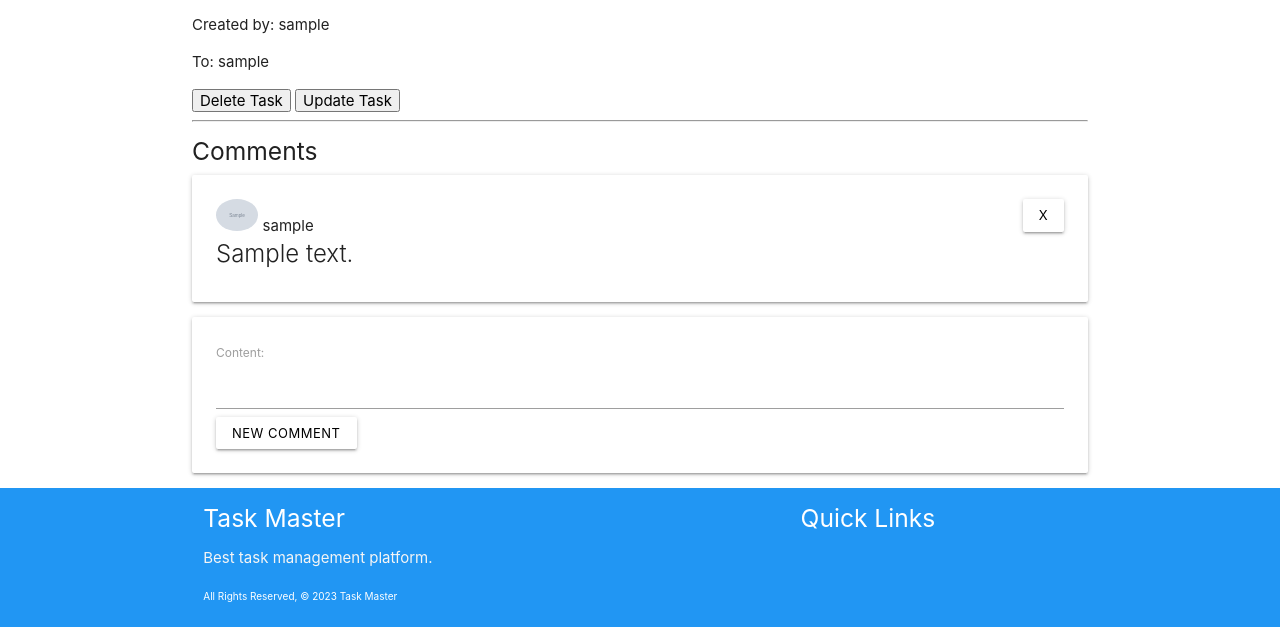
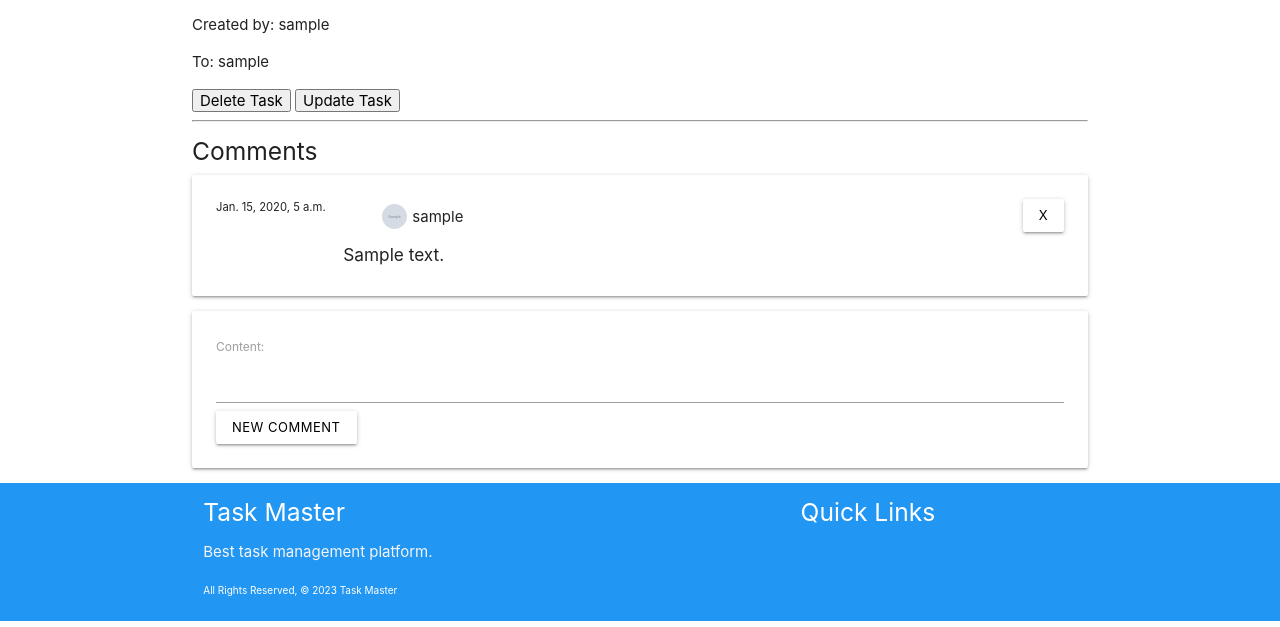
Before and after one commit to lucas-richards/task_master, a Django app: page /projects/1/tasks/1/ in a window 1280 px wide. Shown: the part 381-1008 px from the top of the page. Run offline with Django 4.2, Linux system fonts and the light colour scheme; tables that the repository leaves empty hold one stand-in row (values such as "Sample post"); grey boxes marked "Sample" are stand-in pictures.

Commit message:
profile edit page and comments avatars looking good

```diff
--- a/main_app/apps.py
+++ b/main_app/apps.py
@@ -3,3 +3,6 @@ from django.apps import AppConfig
 class MainAppConfig(AppConfig):
     default_auto_field = 'django.db.models.BigAutoField'
     name = 'main_app'
+
+    def ready(self):
+        import main_app.signals
--- a/main_app/forms.py
+++ b/main_app/forms.py
@@ -1,5 +1,6 @@
 from django.forms import ModelForm
-from .models import Task, Comment
+from .models import Task, Comment, User, Profile
+from django import forms
 
 class TaskForm(ModelForm):
   class Meta:
@@ -10,3 +11,15 @@ class CommentForm(ModelForm):
   class Meta:
     model = Comment
     fields = ['content']
+
+class UserUpdateForm(forms.ModelForm):
+    email = forms.EmailField()
+
+    class Meta:
+        model = User
+        fields = ['username','email']
+
+class ProfileUpdateForm(forms.ModelForm):
+    class Meta:
+        model = Profile
+        fields = ['department']
--- a/main_app/models.py
+++ b/main_app/models.py
@@ -85,6 +85,8 @@ class Task(models.Model):
     def late(self):
         return self.due_date < date.today()
 
+
+
 # Comment
 class Comment(models.Model):
     user = models.ForeignKey(User, on_delete=models.CASCADE)
--- a/main_app/static/css/style.css
+++ b/main_app/static/css/style.css
@@ -22,3 +22,14 @@ footer.page-footer {
 .small-text {
     font-size: 10px;
 }
+
+#comment-avatar{
+    display: flex;
+    align-items: center;
+}
+#comment-avatar > img {
+    border-radius: 50%;
+    height: 25px;
+    width: 25px;
+    margin: 5px;
+}
--- a/main_app/templates/base.html
+++ b/main_app/templates/base.html
@@ -25,7 +25,7 @@
           {% if user.is_authenticated %}
           <li><a href="{% url 'projects_index' %}">Projects</a></li>
           <li><a href="{% url 'team' %}">Team</a></li>
-          <li><a href="{% url 'profile_detail' user.id %}">Profile</a></li>
+          <li><a href="{% url 'profile_detail' user.profile.id %}">Profile</a></li>
           <li><a href="{% url 'logout' %}">Log Out</a></li>
           {% else %}
           <li><a href="{% url 'signup' %}">Sign Up</a></li>
--- a/main_app/templates/profile/detail.html
+++ b/main_app/templates/profile/detail.html
@@ -21,7 +21,7 @@
             <h6>Joined: {{ user.date_joined }}</h6>
             <br>
             <div class="card-action">
-                <a class="btn-small blue" href="{% url 'profile_update' user.id %}">Edit</a>
+                <a class="btn-small blue" href="{% url 'profile_update' user.profile.id %}">Edit</a>
             </div>
         </div>
     </div>
--- a/main_app/templates/tasks/detail.html
+++ b/main_app/templates/tasks/detail.html
@@ -36,17 +36,16 @@
             <button type="submit" class="btn-small black-text white"> X </button>
           </form>
         </div>
-        {% for profile in profiles %}
-          {% if comment.user.id == profile.id %}
-          <img width="5%" src="{{ profile.image_url }}" class="circle" alt="profile-image">
-          {% else %}
-          <img width="5%" src="/static/profile-image.jpeg" class="circle responsive-img" alt="profile-image">
-          {% endif %}
-        {% endfor %}
-        <span class="center">{{comment.user}}</span>
-        <span class="card-title">
-           {{ comment.content }}
-        </span>
+        <small class="left"> {{comment.created_date}}</small>
+        <div id="comment-avatar" class="container">
+          <img width="5%" src="{{ comment.user.profile.image_url }}"  alt="profile-image">
+          <p>{{comment.user}}</p>
+        </div>
+
+        <div class="container">
+
+          <h6>{{ comment.content }}</h6>
+        </div>
       </div>
     </div>
     {% endfor %}
--- a/main_app/views.py
+++ b/main_app/views.py
@@ -206,7 +206,7 @@ def signup(request):
     return render(request, 'registration/signup.html', context)
 
 ############################ ADD PHOTO
-#adding photo
+
 def add_photo(request, prof_id):
     # photo-file will be the "name" attribute on the <input type="file">
     photo_file = request.FILES.get('photo-file', None)
```
Also changed, not shown: main_app/signals.py (added, +13 -0 lines).
